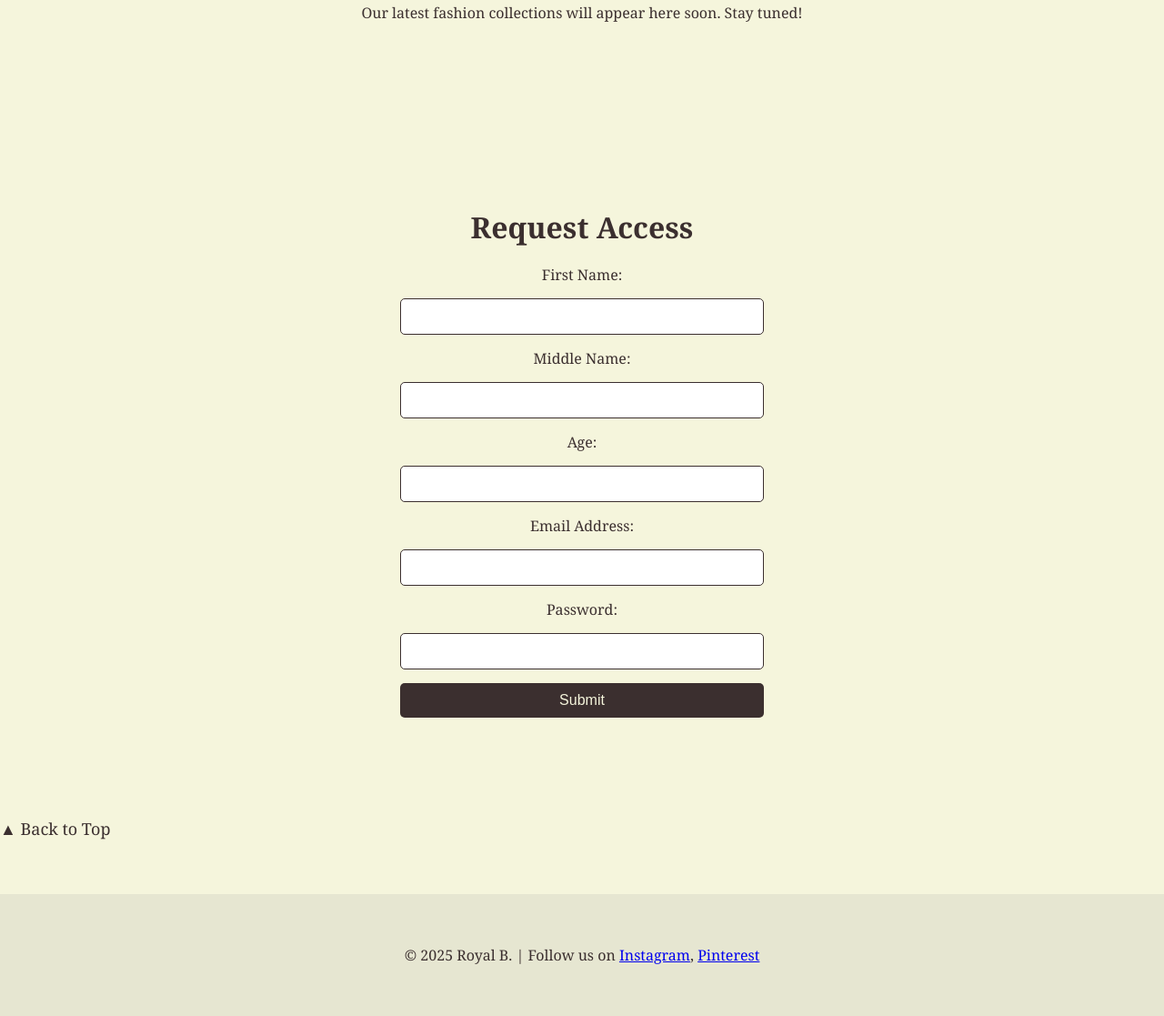
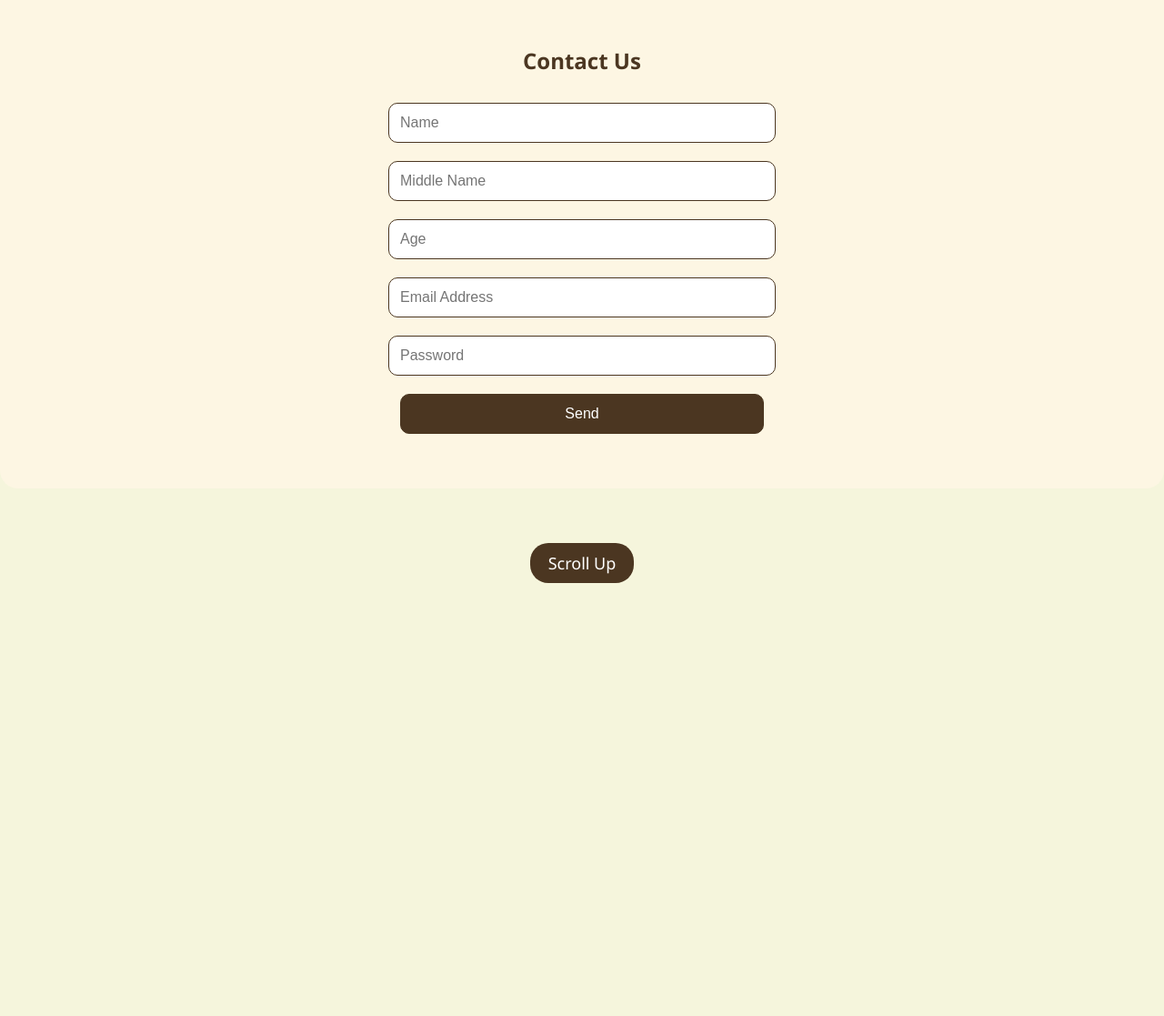
Before and after one commit to rb893/royalb-website, a plain HTML site: page index.html in a window 1280 px wide. Shown: the part 888-2005 px from the top of the page at 91% size. After the commit the page ends 1579 px from the top, so only its background shows below. Drawn offline with Linux system fonts and the light colour scheme.

Commit message:
Update index.html

```diff
--- a/index.html
+++ b/index.html
@@ -1,156 +1,119 @@
 <!DOCTYPE html>
 <html lang="en">
 <head>
-  <meta charset="UTF-8" />
-  <meta name="viewport" content="width=device-width, initial-scale=1.0"/>
-  <title>Royal B.</title>
+  <meta charset="UTF-8">
+  <meta name="viewport" content="width=device-width, initial-scale=1">
+  <title>Royal B</title>
   <style>
     body {
-      font-family: 'Georgia', serif;
+      margin: 0;
+      font-family: 'Segoe UI', Tahoma, Geneva, Verdana, sans-serif;
       background-color: #f5f5dc; /* beige */
-      color: #3b2f2f; /* chocolate */
-      margin: 0;
-      padding: 0;
-      scroll-behavior: smooth;
+      color: #4b3621; /* chocolate color */
     }
-
     header {
       text-align: center;
-      padding: 100px 20px 60px;
+      padding: 50px 20px;
     }
-
     header h1 {
       font-size: 60px;
       font-weight: bold;
-      color: #3b2f2f;
-      margin: 0;
+      margin-bottom: 10px;
     }
-
     header p {
       font-size: 18px;
-      margin-top: 10px;
-      font-style: italic;
+      color: #6e5844;
     }
-
     nav {
       text-align: center;
-      margin-bottom: 30px;
+      margin: 20px 0;
     }
-
     nav a {
       margin: 0 15px;
       text-decoration: none;
-      color: #3b2f2f;
+      color: #4b3621;
       font-weight: bold;
     }
-
     section {
       padding: 80px 20px;
       text-align: center;
     }
-
-    h2 {
-      font-size: 32px;
-      margin-bottom: 20px;
+    #home {
+      font-size: 24px;
     }
-
+    #information, #gallery, #contact {
+      background-color: #fdf6e3;
+      margin: 30px 0;
+      border-radius: 20px;
+      padding: 50px 20px;
+    }
     form {
-      max-width: 400px;
-      margin: 0 auto;
       display: flex;
       flex-direction: column;
-      gap: 15px;
+      align-items: center;
     }
-
-    input {
-      padding: 10px;
+    form input, form button {
+      width: 80%;
+      max-width: 400px;
+      margin: 10px 0;
+      padding: 12px;
+      border: 1px solid #4b3621;
+      border-radius: 10px;
       font-size: 16px;
-      border: 1px solid #3b2f2f;
-      border-radius: 5px;
     }
-
-    button {
-      background-color: #3b2f2f;
-      color: beige;
-      padding: 10px;
+    form button {
+      background-color: #4b3621;
+      color: white;
+      cursor: pointer;
+    }
+    .scroll-button {
+      display: inline-block;
+      margin-top: 30px;
+      padding: 10px 20px;
+      background-color: #4b3621;
+      color: white;
       border: none;
-      font-size: 16px;
-      cursor: pointer;
-      border-radius: 5px;
-    }
-
-    .scroll-down,
-    .scroll-up {
-      display: block;
-      margin: 30px auto;
+      border-radius: 20px;
       font-size: 18px;
       text-decoration: none;
-      color: #3b2f2f;
-    }
-
-    footer {
-      text-align: center;
-      padding: 40px 20px;
-      background-color: #e6e6d1;
-      margin-top: 60px;
+      cursor: pointer;
     }
   </style>
 </head>
+
 <body>
 
   <header id="home">
     <h1>Royal B.</h1>
-    <p>Design with elegance</p>
-    <a href="#info" class="scroll-down">▼ Scroll Down</a>
+    <p>Luxury Fashion Designs</p>
+    <a href="#information" class="scroll-button">Scroll Down</a>
   </header>
 
-  <nav>
-    <a href="#home">Home</a>
-    <a href="#info">Information</a>
-    <a href="#gallery">Gallery</a>
-    <a href="#signup">Signup</a>
-  </nav>
-
-  <section id="info">
+  <section id="information">
     <h2>Information</h2>
-    <p>Welcome to Royal B. A place of style, elegance, and minimalism. Every design is made to inspire confidence and beauty. Discover more by exploring the gallery or signing up below.</p>
+    <p>Discover the latest fashion collections and timeless designs crafted with elegance and luxury.</p>
   </section>
 
   <section id="gallery">
     <h2>Gallery</h2>
-    <p>Our latest fashion collections will appear here soon. Stay tuned!</p>
+    <p>Explore and shop our unique designs curated for those with a taste for elegance.</p>
   </section>
 
-  <section id="signup">
-    <h2>Request Access</h2>
-    <form action="https://formspree.io/f/mldjkdpy" method="POST">
-      <label for="firstname">First Name:</label>
-      <input type="text" id="firstname" name="firstname" required>
-
-      <label for="middlename">Middle Name:</label>
-      <input type="text" id="middlename" name="middlename">
-
-      <label for="age">Age:</label>
-      <input type="number" id="age" name="age" min="1" max="120" required>
-
-      <label for="email">Email Address:</label>
-      <input type="email" id="email" name="email" required>
-
-      <label for="password">Password:</label>
-      <input type="password" id="password" name="password" required>
-
-      <button type="submit">Submit</button>
+  <section id="contact">
+    <h2>Contact Us</h2>
+    <form action="https://formspree.io/f/mblolgjl" method="POST">
+      <input type="text" name="name" placeholder="Name" required>
+      <input type="text" name="middlename" placeholder="Middle Name">
+      <input type="number" name="age" placeholder="Age">
+      <input type="email" name="email" placeholder="Email Address" required>
+      <input type="password" name="password" placeholder="Password" required>
+      <button type="submit">Send</button>
     </form>
   </section>
 
-  <a href="#home" class="scroll-up">▲ Back to Top</a>
-
-  <footer>
-    <p>© 2025 Royal B. | Follow us on
-      <a href="#" target="_blank">Instagram</a>,
-      <a href="#" target="_blank">Pinterest</a>
-    </p>
-  </footer>
+  <div style="text-align: center; margin-bottom: 50px;">
+    <a href="#home" class="scroll-button">Scroll Up</a>
+  </div>
 
 </body>
 </html>
```
